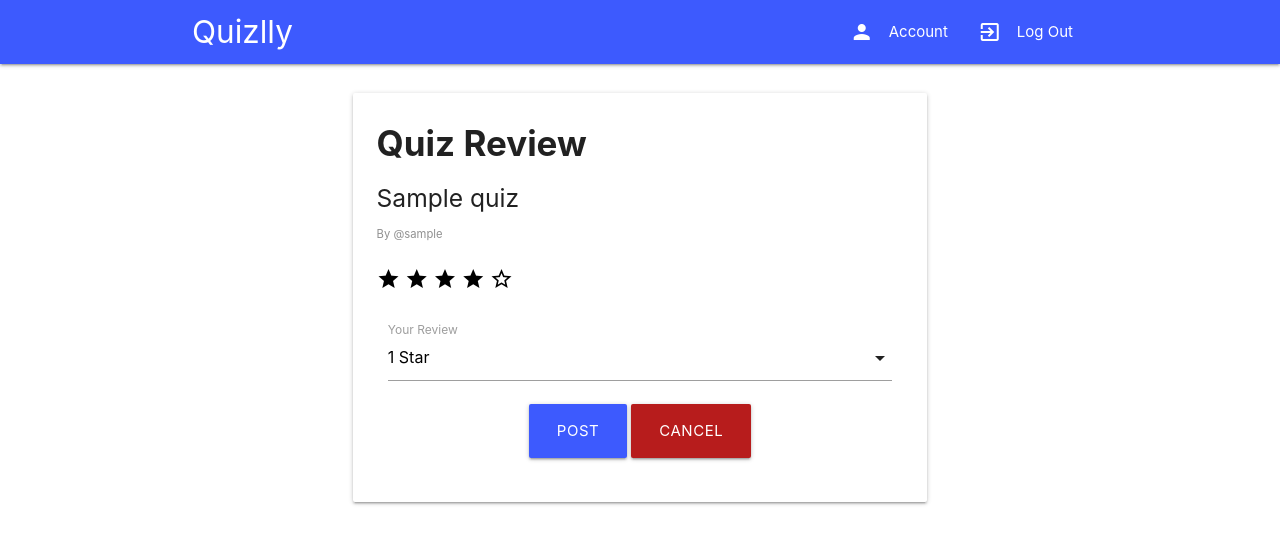
After one commit to olafszymanski/Quizlly, a Flask app: page /quiz/1/review in a window 1280 px wide. The commit adds this page. Shown: the top 544 px of the page. Run offline with Flask 2, Linux system fonts and the light colour scheme; a user stored in the database is signed in; tables that the repository leaves empty hold one stand-in row (values such as "Sample post").

Commit message:
Added basic quiz rating system.

```diff
--- a/quizlly/quizzes/forms.py
+++ b/quizlly/quizzes/forms.py
@@ -28,3 +28,8 @@ class AddQuestionForm(FlaskForm):
             return False
 
         return True
+
+
+class ReviewForm(FlaskForm):
+    review = SelectField('Your Review', validators=[DataRequired()], choices=[('1', '1 Star'), ('2', '2 Star'), ('3', '3 Star'), ('4', '4 Star'), ('5', '5 Star')])
+    submit = SubmitField('Post')
--- a/quizlly/quizzes/models.py
+++ b/quizlly/quizzes/models.py
@@ -1,5 +1,12 @@
 from quizlly import db
 from datetime import datetime
+
+
+class Review(db.Model):
+    id = db.Column(db.Integer, primary_key=True)
+    stars = db.Column(db.Integer)
+    user_id = db.Column(db.Integer, db.ForeignKey('user.id'))
+    quiz_id = db.Column(db.Integer, db.ForeignKey('quiz.id'))
 
 
 class Quiz(db.Model):
@@ -7,10 +14,22 @@ class Quiz(db.Model):
     title = db.Column(db.String(100))
     description = db.Column(db.String(200))
     questions = db.Column(db.Text)
-    user_id = db.Column(db.Integer, db.ForeignKey('user.id'), nullable=False)
-    rating = db.Column(db.Integer, default=0, nullable=True)
+    user_id = db.Column(db.Integer, db.ForeignKey('user.id'))
+    reviews = db.relationship('Review', backref='quiz', lazy=True)
     created_at = db.Column(db.DateTime, default=datetime.now())
 
 
     def __repr__(self):
         return f'Quiz({self.id}, {self.title})'
+
+
+    @property
+    def rating(self):
+        stars = 0
+        if len(self.reviews) > 0:
+            for review in self.reviews:
+                stars += review.stars
+
+            stars /= len(self.reviews)
+
+        return stars
--- a/quizlly/quizzes/views.py
+++ b/quizlly/quizzes/views.py
@@ -2,8 +2,8 @@ from quizlly import db
 from quizlly.utils import remove_whitespaces
 from flask import Blueprint, render_template, session, redirect, url_for, flash, request
 from flask_login import login_required, current_user
-from .forms import CreateQuizForm, AddQuestionForm
-from .models import Quiz
+from .forms import CreateQuizForm, AddQuestionForm, ReviewForm
+from .models import Quiz, Review
 from .decorators import has_created_quiz, has_created_questions
 import json
 
@@ -163,3 +163,34 @@ def quiz_finish(quiz_id):
     score /= len(questions)
 
     return render_template('quizzes/quiz_finish.html', title='Finish', quiz=Quiz.query.get(quiz_id), score=int(score))
+
+
+@quizzes.route('/quiz/<int:quiz_id>/review', methods=['GET', 'POST'])
+@login_required
+def review(quiz_id):
+    quiz = Quiz.query.get(quiz_id)
+    if quiz is None:
+        flash('Quiz with this id does not exist!', 'danger')
+
+        return redirect(url_for('quizzes.home'))
+
+    form = ReviewForm()
+
+    if form.validate_on_submit():
+        review = Review.query.filter_by(user=current_user).filter_by(quiz=quiz).first()
+        if review is None:
+            review = Review(stars=form.review.data, user=current_user, quiz=quiz)
+
+            db.session.add(review)
+
+            flash('Your review has been successfully added!', 'success')
+        else:
+            review.stars = form.review.data
+
+            flash('Your review has been successfully updated!', 'success')
+
+        db.session.commit()
+
+        return redirect(url_for('quizzes.home'))
+
+    return render_template('quizzes/review.html', title='Review', quiz=quiz, form=form)
--- a/quizlly/templates/quizzes/home.html
+++ b/quizlly/templates/quizzes/home.html
@@ -9,11 +9,11 @@
                         <span class="card-title"><b>{{ quiz.title }}</b></span>
                         <p>{{ quiz.description }}</p>
                         <br>
-                        {% for i in range(0, quiz.rating) %}
+                        {% for i in range(0, quiz.rating|int) %}
                             <span class="material-icons">star</span>
                         {% endfor %}
-                        {% if 5 - quiz.rating > 0 %}
-                            {% for i in range(0, 5 - quiz.rating) %}
+                        {% if 5 - quiz.rating|int > 0 %}
+                            {% for i in range(0, 5 - quiz.rating|int) %}
                                 <span class="material-icons">star_border</span>
                             {% endfor %}
                         {% endif %}
--- /dev/null
+++ b/quizlly/templates/quizzes/review.html
@@ -0,0 +1,40 @@
+{% extends 'base.html' %}
+{% block content %}
+    <div class="row">
+        <div class="col s12 m10 l8 offset-m1 offset-l2">
+            <div class="card-panel">
+                <span class="card-title"><b>Quiz Review</b></span>
+                <h5>{{ quiz.title }}</h5>
+                <small class="text-muted">By @{{ quiz.user.username }}</small>
+                <br>
+                <br>
+                {% for i in range(0, quiz.rating|int) %}
+                    <span class="material-icons remove-color">star</span>
+                {% endfor %}
+                {% if 5 - quiz.rating|int > 0 %}
+                    {% for i in range(0, 5 - quiz.rating|int) %}
+                        <span class="material-icons remove-color">star_border</span>
+                    {% endfor %}
+                {% endif %}
+                <br>
+                <br>
+                <form action="" method="post">
+                    {{ form.hidden_tag() }}
+                    <div class="input-field col s12">
+                        {{ form.review(class='validate') }}
+                        {% if form.review.errors %}
+                            {% for error in form.review.errors %}
+                                <span class="helper-text red-text" data-error="wrong">{{ error }}</span>
+                            {% endfor %}
+                        {% endif %}
+                        {{ form.review.label }}
+                    </div>
+                    <div class="row center">
+                        {{ form.submit(class='btn btn-large indigo accent-3') }}
+                        <a href="{{ url_for('quizzes.home') }}" class="btn btn-large red darken-4">Cancel</a>
+                    </div>
+                </form>
+            </div>
+        </div>
+    </div>
+{% endblock %}
--- a/quizlly/users/models.py
+++ b/quizlly/users/models.py
@@ -14,6 +14,7 @@ class User(db.Model, UserMixin):
     email = db.Column(db.String(100), unique=True)
     password = db.Column(db.String(300))
     quizzes = db.relationship('Quiz', backref='user', lazy=True)
+    reviews = db.relationship('Review', backref='user', lazy=True)
     created_at = db.Column(db.DateTime, default=datetime.now())
 
 
```
Also changed, not shown: quizlly/templates/quizzes/quiz.html (+8 -6 lines).
